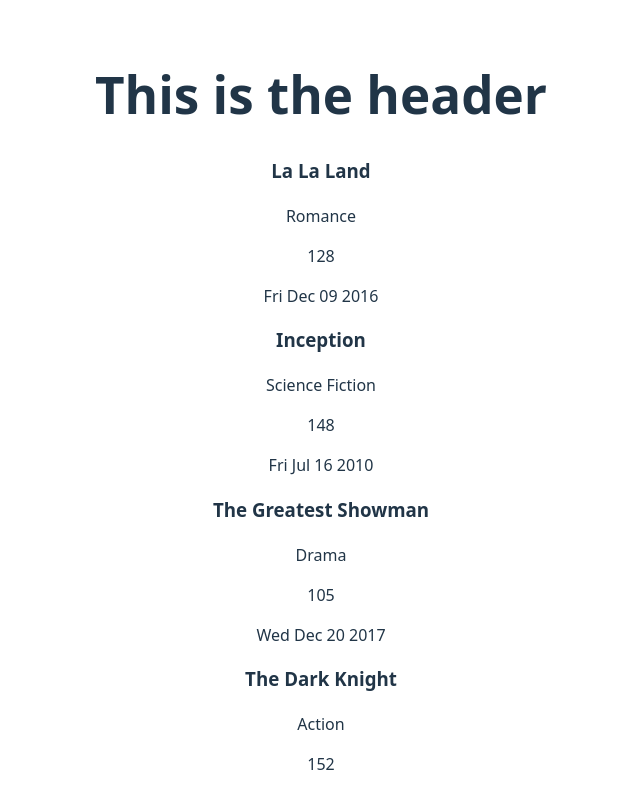
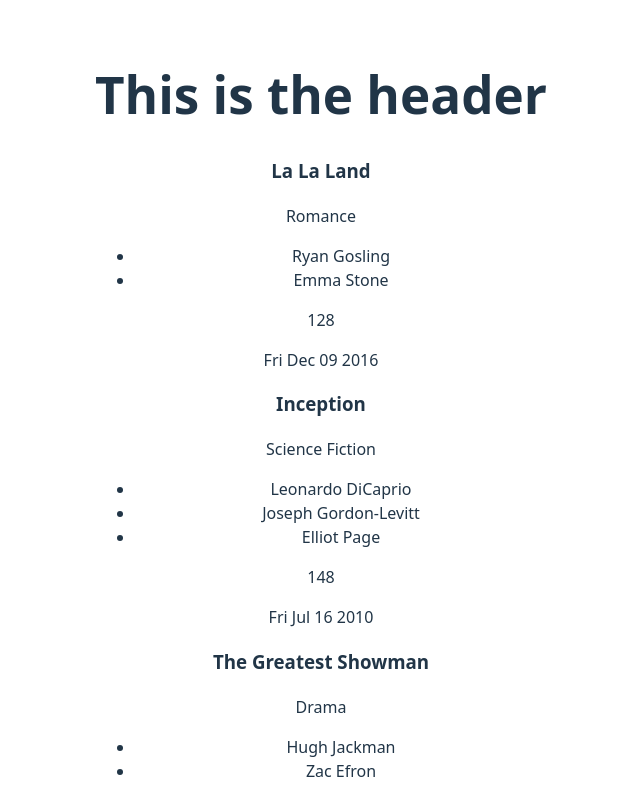
Before and after one commit to JacobWoodbury/dynamic-collections, a React (Vite) app: page / in a window 1280 px wide. Shown: the top 787 px of the page, without its empty margins (319-959 px from the left). Built offline with nearby package versions, Linux system fonts and the light colour scheme.

Commit message:
Solution for actors

```diff
--- a/src/components/MovieHead.jsx
+++ b/src/components/MovieHead.jsx
@@ -1,11 +1,14 @@
 export default function MovieHead({name, genre, actors}){
+    const example = actors.map((actor) => {
+        return (
+            <li>{actor}</li>
+        )
+    })
     return(<>
         <h3>{name}</h3>
         <p>{genre}</p>
         <ul>
-            {actors.map((actor) => {
-                <li>{actor}</li>
-            })}
+            {example}
         </ul>
     </>)
 }
```
